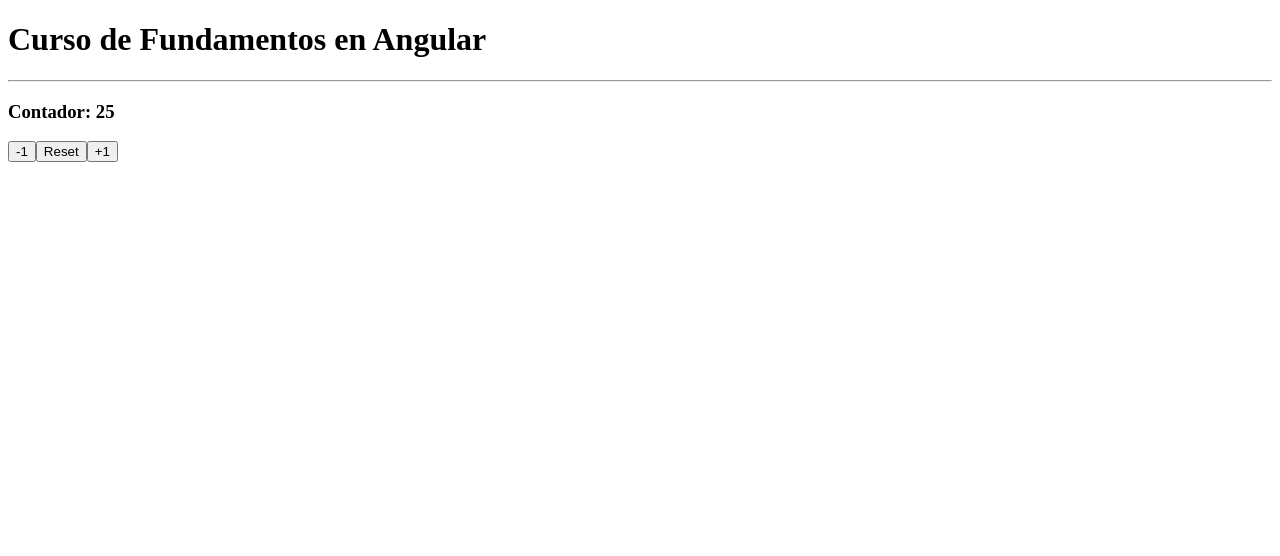
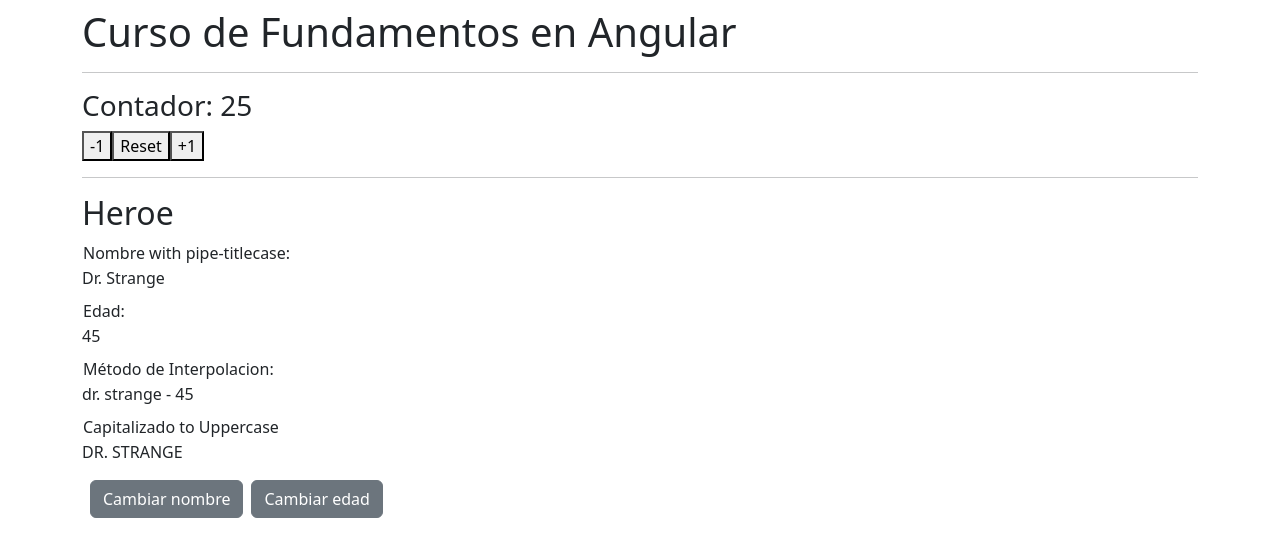
Before and after one commit to AndrewAnchiaG/AngularFundamentos, an Angular app: page / in a window 1280 px wide. Shown: the top 556 px of the page. Built offline with nearby package versions, Linux system fonts and the light colour scheme.

Commit message:
refactor(hero): use interpolation, pipe, capitalize

```diff
--- a/src/app/app.component.html
+++ b/src/app/app.component.html
@@ -5,3 +5,5 @@
 <hr>
 
 <app-counter></app-counter>
+<hr>
+<app-hero></app-hero>
--- a/src/app/app.module.ts
+++ b/src/app/app.module.ts
@@ -3,11 +3,15 @@ import { BrowserModule } from '@angular/platform-browser';
 
 import { AppComponent } from './app.component';
 import { CounterComponent } from './counter/counter.component';
+import { HeroComponent } from './heroes/hero/hero.component';
+import { ListComponent } from './heroes/list/list.component';
 
 @NgModule({
   declarations: [
     AppComponent,
-    CounterComponent
+    CounterComponent,
+    HeroComponent,
+    ListComponent,
   ],
   imports: [
     BrowserModule
--- /dev/null
+++ b/src/app/heroes/hero/hero.component.html
@@ -0,0 +1,17 @@
+
+<h2>Heroe</h2>
+
+
+<dl>
+    <td>Nombre with pipe-titlecase:</td>
+    <dd>{{ name | titlecase }}</dd>
+    <td>Edad:</td>
+    <dd>{{age}}</dd>
+    <td>Método de Interpolacion:</td>
+    <dd>{{getHeroDescription()}}</dd>
+    <td>Capitalizado to Uppercase</td>
+    <dd>{{capitalizedName}}</dd>
+</dl>
+
+<button class="btn btn-secondary mx-2" (click)="changeHero()">Cambiar nombre</button>
+<button  class="btn btn-secondary" (click)="changeAge()">Cambiar edad</button>
--- /dev/null
+++ b/src/app/heroes/hero/hero.component.ts
@@ -0,0 +1,28 @@
+import { Component } from '@angular/core';
+
+@Component({
+  selector: 'app-hero',
+  templateUrl: './hero.component.html',
+  styleUrls: ['./hero.component.css']
+})
+
+export class HeroComponent {
+  public name: string = "dr. strange"
+  public age: number = 45;
+
+  get capitalizedName():string {
+    return this.name.toUpperCase();
+  }
+
+  public getHeroDescription():string {
+    return `${this.name} - ${this.age}`;
+  }
+
+  public changeHero(): void{
+    this.name = "Spiderman"
+  }
+
+  public changeAge(): void{
+    this.age = 25;
+  }
+}
--- /dev/null
+++ b/src/app/heroes/list/list.component.html
@@ -0,0 +1 @@
+<p>list works!</p>
--- a/src/index.html
+++ b/src/index.html
@@ -6,8 +6,9 @@
   <base href="/">
   <meta name="viewport" content="width=device-width, initial-scale=1">
   <link rel="icon" type="image/x-icon" href="favicon.ico">
+  <link href="https://cdn.jsdelivr.net/npm/bootstrap@5.3.2/dist/css/bootstrap.min.css" rel="stylesheet" integrity="sha384-T3c6CoIi6uLrA9TneNEoa7RxnatzjcDSCmG1MXxSR1GAsXEV/Dwwykc2MPK8M2HN" crossorigin="anonymous">
 </head>
-<body>
+<body class="container pt-2">
   <app-root></app-root>
 </body>
 </html>
```
Also changed, not shown: src/app/heroes/list/list.component.ts (added, +10 -0 lines), src/app/heroes/hero/hero.component.css (added), src/app/heroes/list/list.component.css (added), 2 other files (tests, documents, lock files or other folders).
